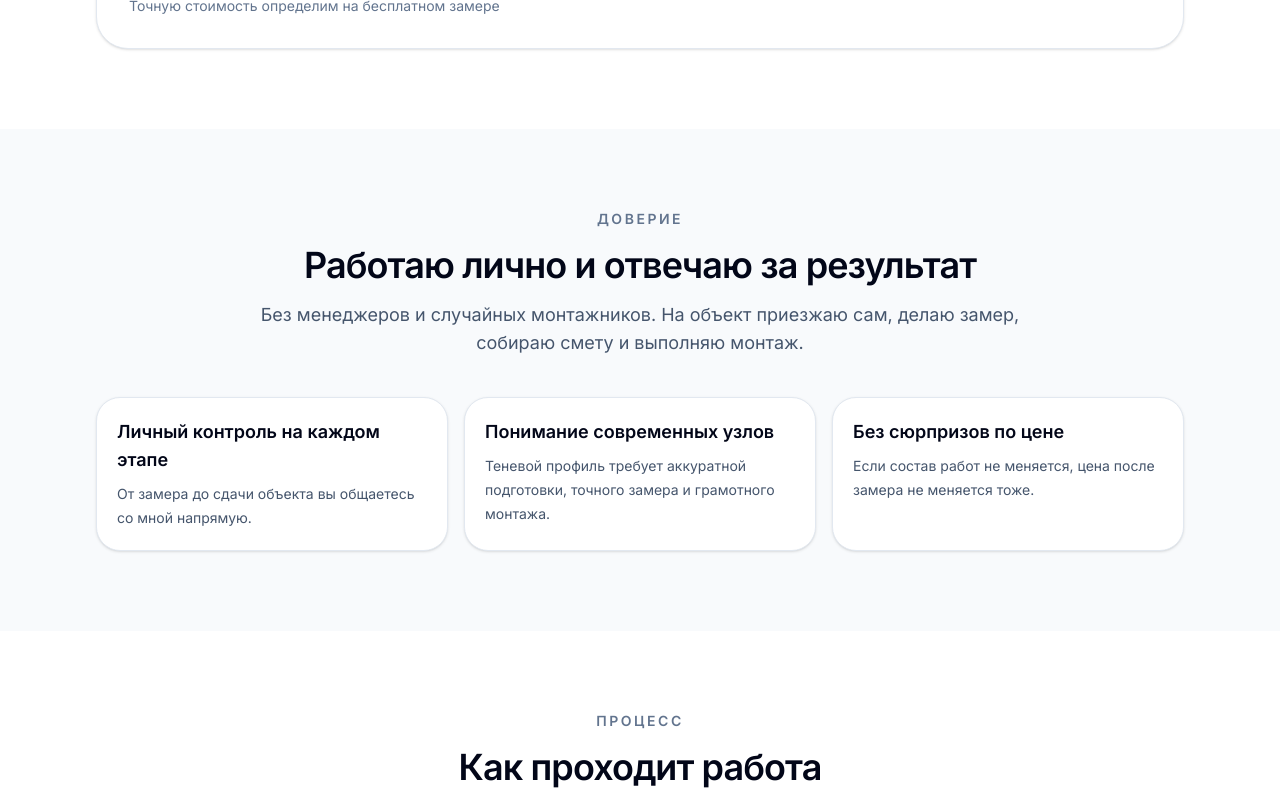
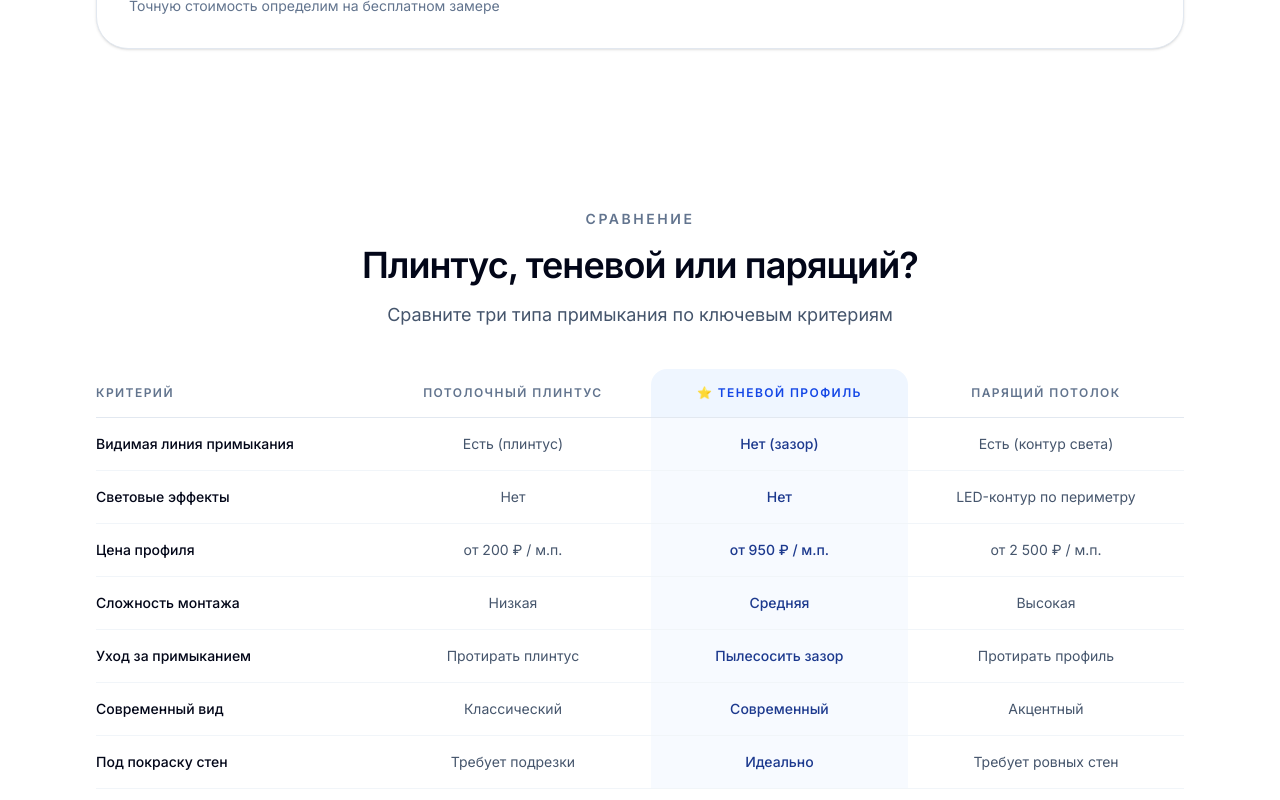
Before and after one commit to svladimirtsk-crypto/nextjs-potolkovo, a Next.js app: page /uslugi/tenevoy-profil in a window 1280 px wide. Shown: the part 2520-3320 px from the top of the page. Built offline with nearby package versions, Linux system fonts and the light colour scheme.

Commit message:
Add ServiceCompareSection to service page

```diff
--- a/app/uslugi/tenevoy-profil/page.tsx
+++ b/app/uslugi/tenevoy-profil/page.tsx
@@ -2,6 +2,7 @@ import type { Metadata } from "next";
 import { getRequiredServicePageBySlug } from "@/content/services";
 import { ServicePageLayoutV2 } from "../_components/ServicePageLayoutV2";
 import { ServiceActionSection } from "../_components/ServiceActionSection";
+import { ServiceCompareSection } from "../_components/ServiceCompareSection";
 import { ServiceHero } from "../_components/ServiceHero";
 import { ServicePriceSection } from "../_components/ServicePriceSection";
 import { ServicePromiseSection } from "../_components/ServicePromiseSection";
@@ -37,6 +38,7 @@ export default function TenevoyProfilPage() {
       hero={<ServiceHero service={service} />}
       proof={<ServiceProofStrip service={service} />}
       price={<ServicePriceSection service={service} />}
+      compare={<ServiceCompareSection />}
       trust={<ServiceTrustSection service={service} />}
       promise={<ServicePromiseSection service={service} />}
       related={<ServiceRelatedServices service={service} />}
```
